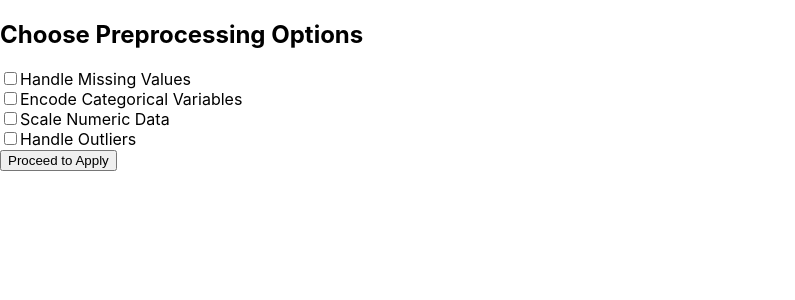
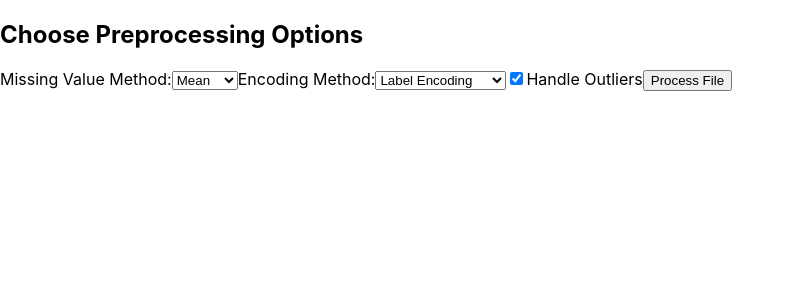
Before and after one commit to harshith142/preprocess-frontend, a React (Create React App) app: page /preprocess in a window 1280 px wide. Shown: the top 300 px of the page, without its empty margins (0-795 px from the left). Built offline with nearby package versions, Linux system fonts and the light colour scheme.

Commit message:
Preprocessing.jsx

```diff
--- a/src/pages/Preprocessing.jsx
+++ b/src/pages/Preprocessing.jsx
@@ -1,141 +1,97 @@
 import React, { useState } from "react";
+import BASE_URL from "../config";
+import { useNavigate } from "react-router-dom";
 
-export default function Preprocessing() {
-  const [options, setOptions] = useState({
-    handleMissing: false,
-    missingMethod: "drop",
-    encodeCategorical: false,
-    encodingMethod: "onehot",
-    scaleNumeric: false,
-    scaleMethod: "standard",
-    handleOutliers: false,
-    outlierMethod: "zscore",
-  });
+const Preprocessing = () => {
+  const [missingMethod, setMissingMethod] = useState("mean");
+  const [encodingMethod, setEncodingMethod] = useState("label");
+  const [handleOutliers, setHandleOutliers] = useState(true);
+  const [status, setStatus] = useState("");
+  const navigate = useNavigate();
 
-  const handleChange = (e) => {
-    const { name, value, type, checked } = e.target;
-    setOptions((prev) => ({
-      ...prev,
-      [name]: type === "checkbox" ? checked : value,
-    }));
-  };
+  const filename = localStorage.getItem("processedFilename");
 
-  const handleSubmit = () => {
-    console.log("Selected Preprocessing Config:", options);
-    // Later: send to backend with file
+  const handleSubmit = async () => {
+    if (!filename) {
+      setStatus("No uploaded file found.");
+      return;
+    }
+
+    const formData = new FormData();
+    formData.append("file", filename);
+    formData.append("handleMissing", true);
+    formData.append("missingMethod", missingMethod);
+    formData.append("handleEncoding", true);
+    formData.append("encodingMethod", encodingMethod);
+    formData.append("handleOutliers", handleOutliers);
+
+    try {
+      const response = await fetch(`${BASE_URL}/preprocess/`, {
+        method: "POST",
+        body: formData,
+      });
+
+      if (response.ok) {
+        const result = await response.json();
+        localStorage.setItem("processedFilename", result.filename);
+        navigate("/results");
+      } else {
+        setStatus("Processing failed.");
+      }
+    } catch (err) {
+      console.error("Error processing file:", err);
+      setStatus("Processing error.");
+    }
   };
 
   return (
     <div className="p-6">
-      <h2 className="text-2xl font-bold mb-6">Choose Preprocessing Options</h2>
+      <h2 className="text-xl font-semibold mb-4">Choose Preprocessing Options</h2>
 
-      {/* Missing Values */}
-      <div className="mb-4">
-        <label className="flex items-center gap-2">
-          <input
-            type="checkbox"
-            name="handleMissing"
-            checked={options.handleMissing}
-            onChange={handleChange}
-          />
-          Handle Missing Values
-        </label>
-        {options.handleMissing && (
-          <select
-            name="missingMethod"
-            value={options.missingMethod}
-            onChange={handleChange}
-            className="mt-2 block border p-2 rounded"
-          >
-            <option value="drop">Drop rows</option>
-            <option value="mean">Fill with Mean</option>
-            <option value="median">Fill with Median</option>
-            <option value="mode">Fill with Mode</option>
-            <option value="constant">Fill with Constant</option>
-          </select>
-        )}
-      </div>
+      <label className="block mb-2">
+        Missing Value Method:
+        <select
+          value={missingMethod}
+          onChange={(e) => setMissingMethod(e.target.value)}
+          className="ml-2"
+        >
+          <option value="mean">Mean</option>
+          <option value="median">Median</option>
+          <option value="mode">Mode</option>
+        </select>
+      </label>
 
-      {/* Encoding */}
-      <div className="mb-4">
-        <label className="flex items-center gap-2">
-          <input
-            type="checkbox"
-            name="encodeCategorical"
-            checked={options.encodeCategorical}
-            onChange={handleChange}
-          />
-          Encode Categorical Variables
-        </label>
-        {options.encodeCategorical && (
-          <select
-            name="encodingMethod"
-            value={options.encodingMethod}
-            onChange={handleChange}
-            className="mt-2 block border p-2 rounded"
-          >
-            <option value="onehot">One-Hot Encoding</option>
-            <option value="label">Label Encoding</option>
-          </select>
-        )}
-      </div>
+      <label className="block mb-2">
+        Encoding Method:
+        <select
+          value={encodingMethod}
+          onChange={(e) => setEncodingMethod(e.target.value)}
+          className="ml-2"
+        >
+          <option value="label">Label Encoding</option>
+          <option value="onehot">One Hot Encoding</option>
+        </select>
+      </label>
 
-      {/* Scaling */}
-      <div className="mb-4">
-        <label className="flex items-center gap-2">
-          <input
-            type="checkbox"
-            name="scaleNumeric"
-            checked={options.scaleNumeric}
-            onChange={handleChange}
-          />
-          Scale Numeric Data
-        </label>
-        {options.scaleNumeric && (
-          <select
-            name="scaleMethod"
-            value={options.scaleMethod}
-            onChange={handleChange}
-            className="mt-2 block border p-2 rounded"
-          >
-            <option value="standard">Standard Scaling</option>
-            <option value="minmax">Min-Max Scaling</option>
-            <option value="robust">Robust Scaling</option>
-          </select>
-        )}
-      </div>
+      <label className="block mb-4">
+        <input
+          type="checkbox"
+          checked={handleOutliers}
+          onChange={(e) => setHandleOutliers(e.target.checked)}
+        />
+        <span className="ml-2">Handle Outliers</span>
+      </label>
 
-      {/* Outliers */}
-      <div className="mb-4">
-        <label className="flex items-center gap-2">
-          <input
-            type="checkbox"
-            name="handleOutliers"
-            checked={options.handleOutliers}
-            onChange={handleChange}
-          />
-          Handle Outliers
-        </label>
-        {options.handleOutliers && (
-          <select
-            name="outlierMethod"
-            value={options.outlierMethod}
-            onChange={handleChange}
-            className="mt-2 block border p-2 rounded"
-          >
-            <option value="zscore">Z-Score Method</option>
-            <option value="iqr">IQR Method</option>
-          </select>
-        )}
-      </div>
-
-      {/* Submit */}
       <button
         onClick={handleSubmit}
-        className="mt-6 bg-blue-600 text-white px-4 py-2 rounded hover:bg-blue-700"
+        className="bg-green-600 text-white px-4 py-2 rounded"
       >
-        Proceed to Apply
+        Process File
       </button>
+
+      {status && <p className="mt-4 text-sm">{status}</p>}
     </div>
   );
-}
+};
+
+export default Preprocessing;
```
